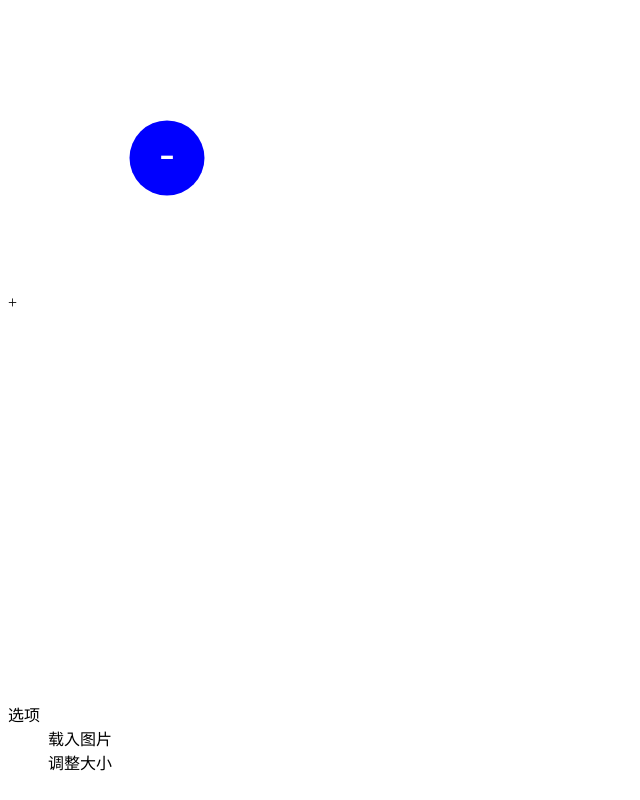
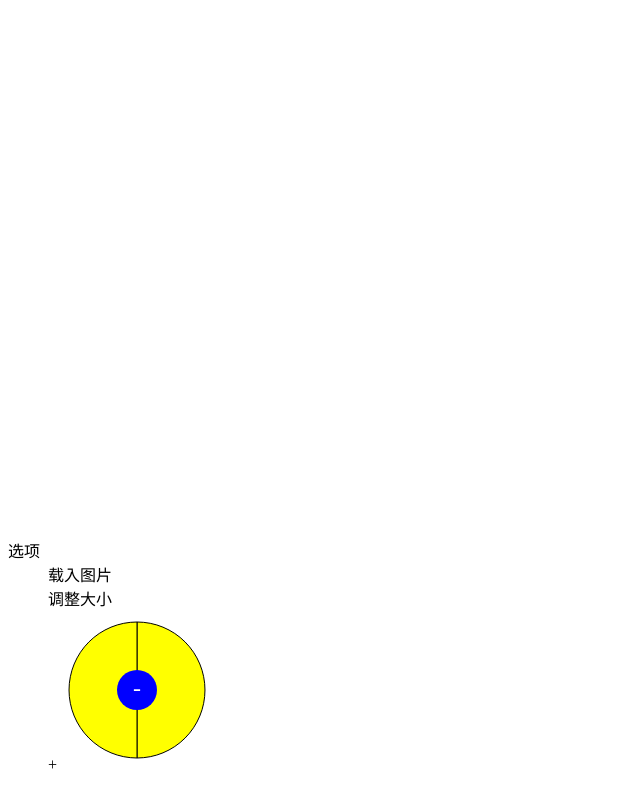
Before and after one commit to pdhui/front-dev-tool, a website built with webpack: page index.html in a window 1280 px wide. Shown: the whole page, without its empty margins (0-640 px from the left). Built offline with nearby package versions, Linux system fonts and the light colour scheme.

Commit message:
配置菜单内容

```diff
--- a/css/index.less
+++ b/css/index.less
@@ -32,8 +32,8 @@
   z-index: -1;
 }
 .rc-circleMenus{
-  width: 300px;
-  height: 300px;
+  width: 160px;
+  height: 160px;
   .menus-group{
     transition: transform 0.5s ease;
     transition-timing-function: cubic-bezier(0.175, 0.885, 0.32, 1.275);
@@ -48,6 +48,7 @@
 }
 .triggle-btn-group{
   fill: blue;
+  cursor: pointer;
   .triggle-btn-txt{
     text-anchor: middle;
     dominant-baseline: middle;
--- a/index.html
+++ b/index.html
@@ -16,10 +16,13 @@
         <li class="remainRes">原比例</li>
       </ul>
     </dd>
+    <dd>
+      <div class="tool-menu">
+        <div class="menu-btn">+</div>
+      </div>
+    </dd>
   </dl>
-  <div class="tool-menu">
-    <div class="menu-btn">+</div>
-  </div>
+
   <div id="visualImg"></div>
   <script src="/main.js"></script>
 </body>
--- a/js/circleMenus.js
+++ b/js/circleMenus.js
@@ -3,7 +3,7 @@ const TimelineLite = require('../lib/TimelineLite.js');
 require('../lib/EasePack.js');
 require('../lib/CSSPlugin.js');
 
-var SvgElement = function(tag, attrs) {
+const SvgElement = function(tag, attrs) {
   var elem = document.createElementNS("http://www.w3.org/2000/svg", tag);
 
   Object.keys(attrs).forEach(function(name) {
@@ -13,6 +13,10 @@ var SvgElement = function(tag, attrs) {
   return elem;
 };
 
+const Point = function(x,y){
+  this.x = x;
+  this.y = y;
+}
 const circleMenus = function(element, options){
   this.element = element;
   this.options = _.assign({},circleMenus.defaults, options);
@@ -31,7 +35,7 @@ circleMenus.prototype = {
     this.size = this.options.size;
     this.width = this.size;
     this.height = this.size;
-
+    this.centerPoint = new Point(this.width / 2,this.height/2);
     this.prepare();
   },
   prepare:function(){
@@ -48,10 +52,10 @@ circleMenus.prototype = {
     this.bindEvent();
   },
   drawCircle: function(){
-    var width = this.size,
-        height = this.size,
-        cx = width / 2,
-        cy = height / 2,
+    var width = this.width,
+        height = this.height,
+        cx = this.centerPoint.x,
+        cy = this.centerPoint.y,
         r = Math.min(cx, cy)/4;
 
     var pathGroup = new SvgElement("g",{
@@ -75,19 +79,25 @@ circleMenus.prototype = {
     pathGroup.appendChild(text);
     this.svg.appendChild(pathGroup);
     this.triggleBtn = pathGroup;
+    this.triggleBtnText = text;
   },
   drawPizzas: function(n) {
-    var width = this.size,
-        height = this.size,
-        cx = width / 2,
-        cy = height / 2,
+    var width = this.width,
+        height = this.height,
+        cx = this.centerPoint.x,
+        cy = this.centerPoint.y,
         start_angle = 0,
-        r = Math.min(cx, cy) - 2,
-        perPizza = 60,
-        pizzaCount = 360 / perPizza,
-        startAngleRadian;
+        r = Math.min(cx, cy)/2 - 2,
+        perPizza,
+        pizzaCount,
+        startAngleRadian,
+        big = 0;
 
     var transformOrigin = cx + 'px ' + cy + 'px';
+    var menuDatas = this.options.menuList;
+
+    pizzaCount = menuDatas.length;
+    perPizza = 360 / pizzaCount;
 
     this.menuGroupRotate = 'rotate(-' + perPizza/2 + 'deg)';
     var pathGroup = new SvgElement("g",{
@@ -96,37 +106,32 @@ circleMenus.prototype = {
       style:'transform:'+this.menuGroupRotate+ ' scale(0)'
     }), pathLink, text,textPathTemp;
 
-    for(var i=0; i<pizzaCount;i++){
+    if (_.angleToRadian(perPizza) > Math.PI) big = 1;
+
+    for(var i=0; i<pizzaCount; i++){
+      var item = menuDatas[i],
+          childMenus = item.childMenus;
 
       start_angle = i* perPizza;
       startAngleRadian = _.angleToRadian(start_angle);
       var path = new SvgElement("path", {
         fill: 'red',
         'stroke-width': 1,
-        stroke: '#000',
-        id: 'path'+i
-        // class: 'menu-item',
-        // 'transform-origin': transformOrigin,
-        // style: 'transform: rotate(-' + perPizza*i + 'deg)'
+        stroke: '#000'
       });
 
-      var end_angle = startAngleRadian + _.angleToRadian(perPizza);
+      var end_angle = start_angle + perPizza;
 
-      var big = 0,
-          direct = 1;
+      var direct = 1;
 
-      if (end_angle - start_angle > Math.PI) big = 1;
+      var startPoint = this.getCirclePoint(cx,cy,r,start_angle),
+          endPoint = this.getCirclePoint(cx,cy,r,end_angle);
 
-      var x1 = cx + r * Math.sin(startAngleRadian) ,
-          y1 = cy - r * Math.cos(startAngleRadian),
-          x2 = cx + r * Math.sin(end_angle),
-          y2 = cy - r * Math.cos(end_angle);
-
-      var d = "M" + cx + "," + cy + " " + x1 + ',' + y1;
+      var d = "M" + cx + "," + cy + " " + startPoint.x + ',' + startPoint.y;
 
       d += " A" + r + "," + r + // Draw an arc of radius r
            " 0 " + big + ' ' + direct + ' ' +// Arc details...
-           x2 + "," + y2;
+           endPoint.x + "," + endPoint.y;
       d += 'z';
 
       path.setAttribute("d", d);
@@ -141,14 +146,50 @@ circleMenus.prototype = {
         x: cx,
         y: cy - r/2,
         'transform-origin': transformOrigin,
-        transform: 'rotate(' + (perPizza*i+perPizza/2) + ', ' + cx +' ' + cy +')'
+        transform: 'rotate(' + (perPizza*i+perPizza/2) + ', ' + cx +' ' + cy +') rotate(' + (perPizza*i) +', ' + cx +' ' + (cy- r/2)+')'
       });
-      text.innerHTML = 'ff';
+      text.innerHTML = item.value;
       pathLink.appendChild(path);
       pathLink.appendChild(text);
       pathGroup.appendChild(pathLink);
+      this.drawChildMenus(childMenus,start_angle,end_angle,r);
     }
     this.svg.appendChild(pathGroup);
+  },
+  drawChildMenus: function(childMenus,start_angle,end_angle,r){
+    var cx = this.centerPoint.x,
+        cy = this.centerPoint.y,
+        r = r + 10,
+        outerR = r + 20,
+        path, d, big=0;
+
+    var startPoint = this.getCirclePoint(cx,cy,r,start_angle),
+        endPoint = this.getCirclePoint(cx,cy,r,end_angle),
+        outerStartPoint = this.getCirclePoint(cx,cy,outerR,start_angle),
+        outerEndPoint = this.getCirclePoint(cx,cy,outerR,end_angle);
+
+    if (_.angleToRadian(end_angle - start_angle) > Math.PI) big = 1;
+
+    var d = "M" + startPoint.x + "," + startPoint.y + " " + outerStartPoint.x + ',' + outerStartPoint.y;
+
+    d += " A" + outerR + "," + outerR + // Draw an arc of radius r
+         " 0 " + big + ' ' + 1 + ' ' +// Arc details...
+         outerEndPoint.x + "," + outerEndPoint.y /*+
+         "M" + endPoint.x + ',' + endPoint.y;*/
+    d += 'z';
+
+    path = new SvgElement("path", {
+      fill: 'yellow',
+      'stroke-width': 1,
+      stroke: '#000',
+      d: d
+    });
+
+    this.svg.appendChild(path);
+  },
+  getCirclePoint: function(cx,cy,r,angle){
+    var radian = _.angleToRadian(angle);
+    return {x: cx + r * Math.sin(radian), y: cy - r * Math.cos(radian)};
   },
   toggleMenu: function(){
     var items = document.querySelectorAll('.menu-item'),
@@ -179,11 +220,12 @@ circleMenus.prototype = {
         // this.timelineLite.restart();
         tweenTime.restart();
       }
-
+      this.triggleBtnText.innerHTML = '+';
     }else{
       // this.timelineLite.reverse();
       menuGroupDom.style.transitionDelay = '0.8s';
       tweenTime.reverse();
+      this.triggleBtnText.innerHTML = '-';
     }
 
     this.opened = !this.opened;
--- a/js/index.js
+++ b/js/index.js
@@ -52,7 +52,9 @@ const devTool = {
   start(){
     this.coverImg = document.getElementById('visualImg');
     this.coverImgStyle = this.coverImg.style;
-    this.cm = new circleMenus(document.querySelector('.menu-btn'));
+    this.cm = new circleMenus(document.querySelector('.menu-btn'),{
+      menuList:[{value:'载入图片'},{value:'调整图片'}]
+    });
     this.initEvent();
   }
 };
```
